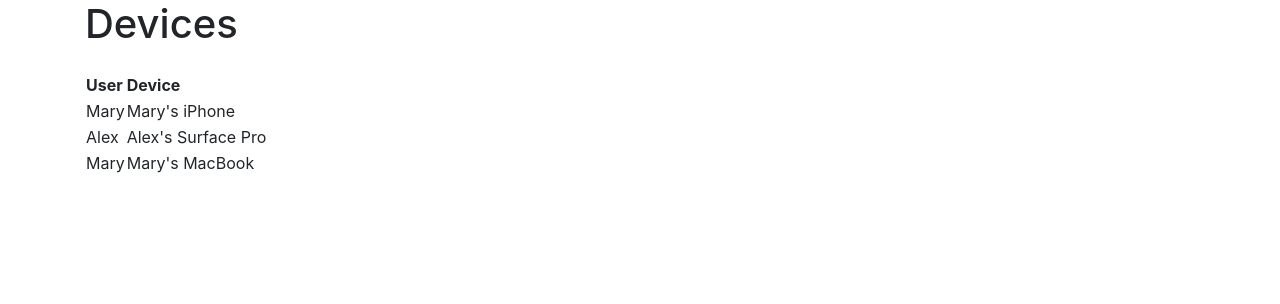
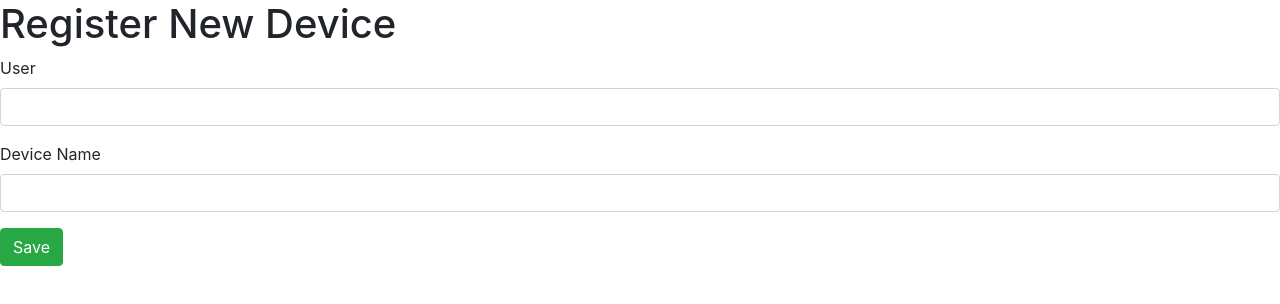
Before and after one commit to bhodgs/TrackMe, a plain HTML site: page register-device.html in a window 1280 px wide. Drawn offline with nearby package versions, Linux system fonts and the light colour scheme.

Commit message:
NEW: Add form entry and java listen

```diff
--- a/app.js
+++ b/app.js
@@ -11,3 +11,11 @@
     </tr>`
     );
    });
+
+document.querySelector('#add-device').addEventListener('click',
+function() {
+ const user = document.querySelector('#user').value;
+ const name = document.querySelector('#name').value;
+ devices.push({ user: user, name: name });
+ console.log(devices);
+});
--- a/register-device.html
+++ b/register-device.html
@@ -10,19 +10,17 @@
     <title>TrackMe</title>
   </head>
   <body>
-    <div class="container">
-        <h1>Devices</h1>
-        <table id="devices" class="table">
-                <h1> <table id="devices">
-                        <thead>
-                        <tr>
-                        <th>User</th>
-                        <th>Device</th>
-                        </tr>
-                        </thead>
-                        <tbody></tbody>
-                       </table> </h1>
-        </table>
+    <h1>Register New Device</h1>
+    <div class="form-group">
+            <label for="user">User</label>
+            <input type="text" class="form-control" id="user" />
+           </div>
+           <div class="form-group">
+            <label for="name">Device Name</label>
+            <input type="text" class="form-control" id="name" />
+           </div>
+           <button class="btn btn-success" id="add-device">Save</button>
+
      <script src="https://code.jquery.com/jquery-3.2.1.min.js"></script>
      <script src="app.js"> </script>
      <script src="https://cdnjs.cloudflare.com/ajax/libs/popper.js/1.12.9/umd/popper.min.js"></script>
```
